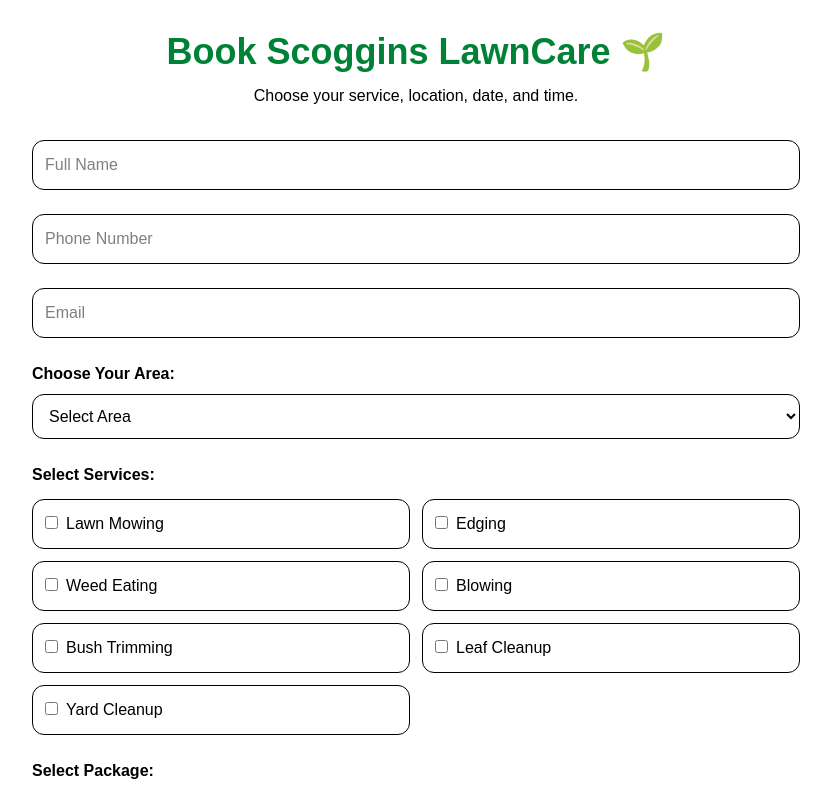
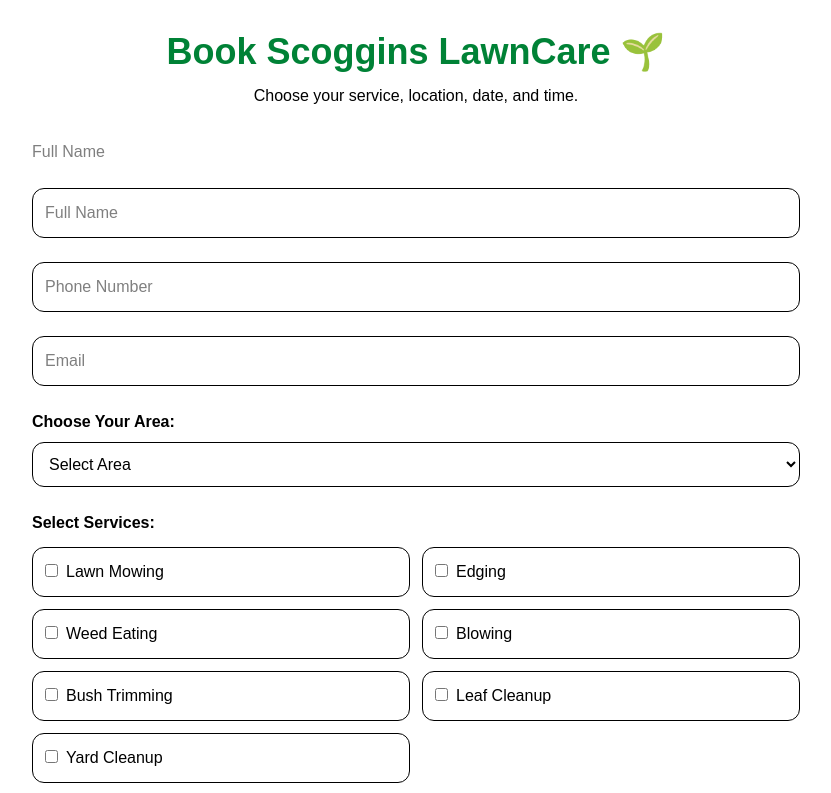
Before and after one commit to jasonpaul143143-lab/Scoggins-LawnCare-Website, a Next.js app: page /book in a window 1280 px wide. Shown: the top 793 px of the page, without its empty margins (224-1055 px from the left). Built offline with nearby package versions, Linux system fonts and the light colour scheme.

Commit message:
Added booking date to email

```diff
--- a/app/book/page.tsx
+++ b/app/book/page.tsx
@@ -282,6 +282,20 @@
           onSubmit={sendEmail}
 
         >
+
+  <input
+    type="hidden"
+    name="date"
+    value={
+      selectedDate
+        ? selectedDate.toLocaleDateString()
+        : ""
+    }
+  />
+  <input
+    name="name"
+    placeholder="Full Name"
+/>
 
 
 
```
